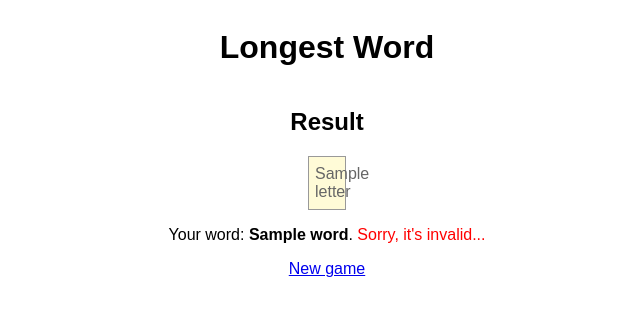
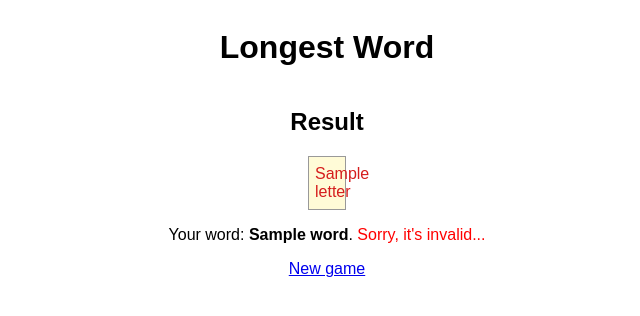
Before and after one commit to buzztic/longest-word, a Python web app: template templates/check.html in a window 1280 px wide. Shown: the top 316 px of the page, without its empty margins (313-953 px from the left). Run offline with Jinja, Linux system fonts and the light colour scheme; the template is opened without the code that fills it: most values are stand-ins (such as "Sample title", 1, 10 or a date in 2020).

Commit message:
new color

```diff
--- a/static/style.css
+++ b/static/style.css
@@ -13,7 +13,7 @@ body {
   display: inline-block;
   text-align: center;
   background-color: #FFEB3B33;
-  color: #666;
+  color: #d51d1d;
 }
 #form, #results {
   margin: 1em 0;
```
